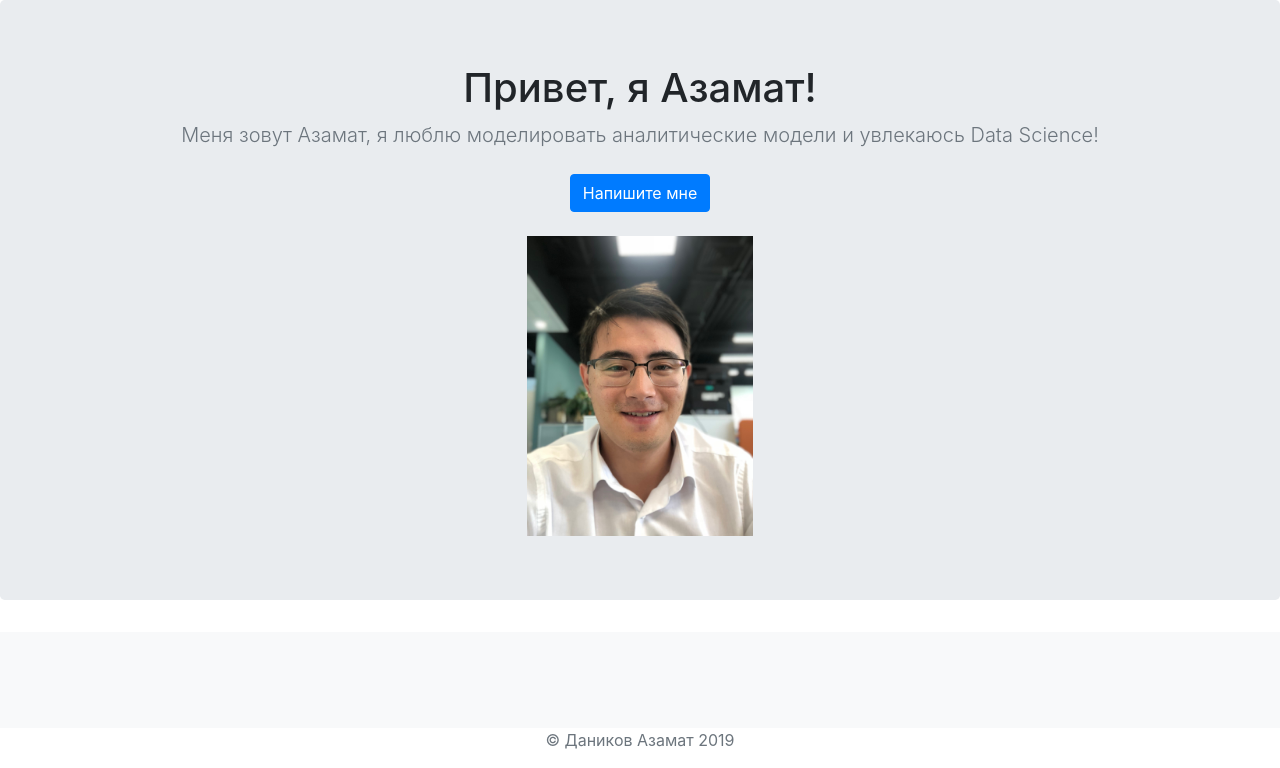
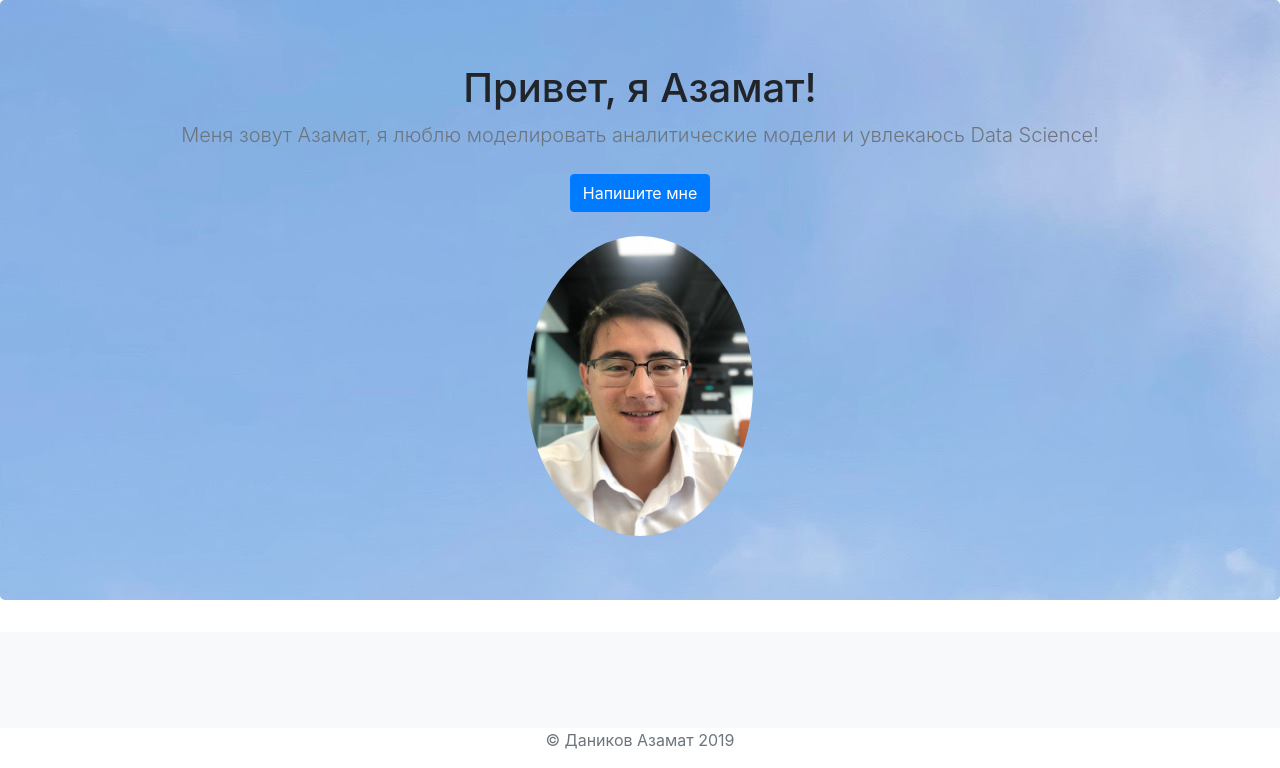
Before and after one commit to dazamato/portfolio, a Django app: page / in a window 1280 px wide. Shown: the part 56-824 px from the top of the page. Run offline with Django 3.2, Linux system fonts and the light colour scheme; some libraries are stand-ins or nearby versions.

Commit message:
Added local support

```diff
--- a/dazamato_project/settings.py
+++ b/dazamato_project/settings.py
@@ -131,3 +131,7 @@ STATIC_URL = '/static/'
 
 MEDIA_ROOT = os.path.join(BASE_DIR, 'media/')
 MEDIA_URL = '/media/'
+try:
+    from local_settings import *
+except ImportError:
+    pass
--- a/jobs/templates/jobs/home.html
+++ b/jobs/templates/jobs/home.html
@@ -25,6 +25,7 @@
         font-size: 3.5rem;
       }
     }
+    section { background-image: url({% static 'IMG_0543.jpeg'%}); }
   </style>
   <!-- Custom styles for this template -->
   <!-- <link href="album.css" rel="stylesheet"> --->
@@ -61,7 +62,7 @@
           <p>
             <a href="mailto:adanikov@icloud.com" class="btn btn-primary my-2">Напишите мне</a>
           </p>
-          <img src="{% static 'IMG_0476.jpeg'%}" height="300"/>
+          <img src="{% static 'IMG_0476.jpeg'%}" height="300" class="rounded-circle" alt="Cinque Terre"/>
         </div>
       </section>
 
```
Also changed, not shown: dazamato_project/static/IMG_0543.jpeg (added), dazamato_project/static/istockphoto-885618042-1024x1024.jpg (added).
